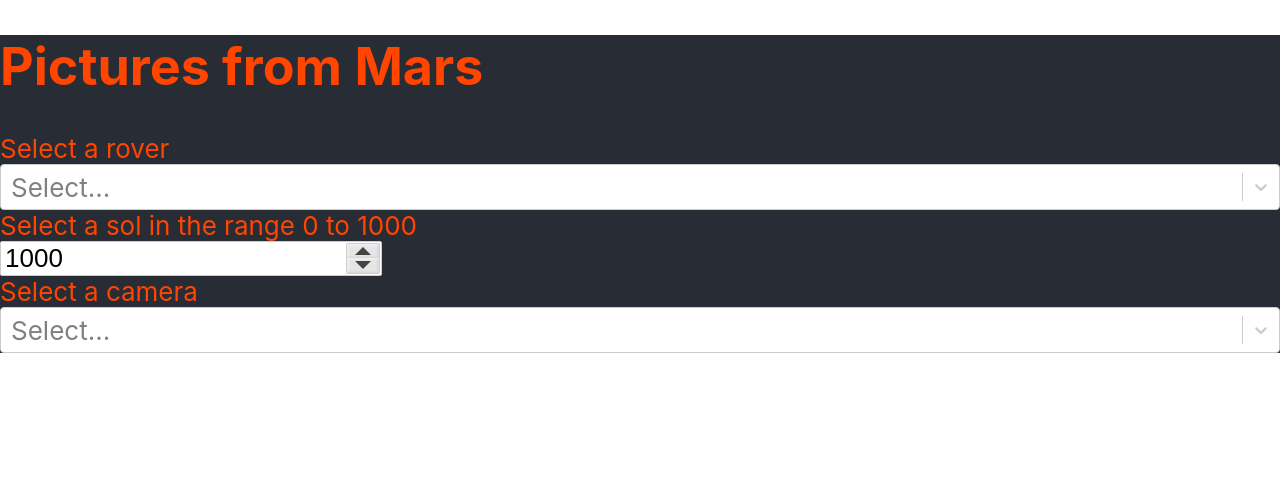
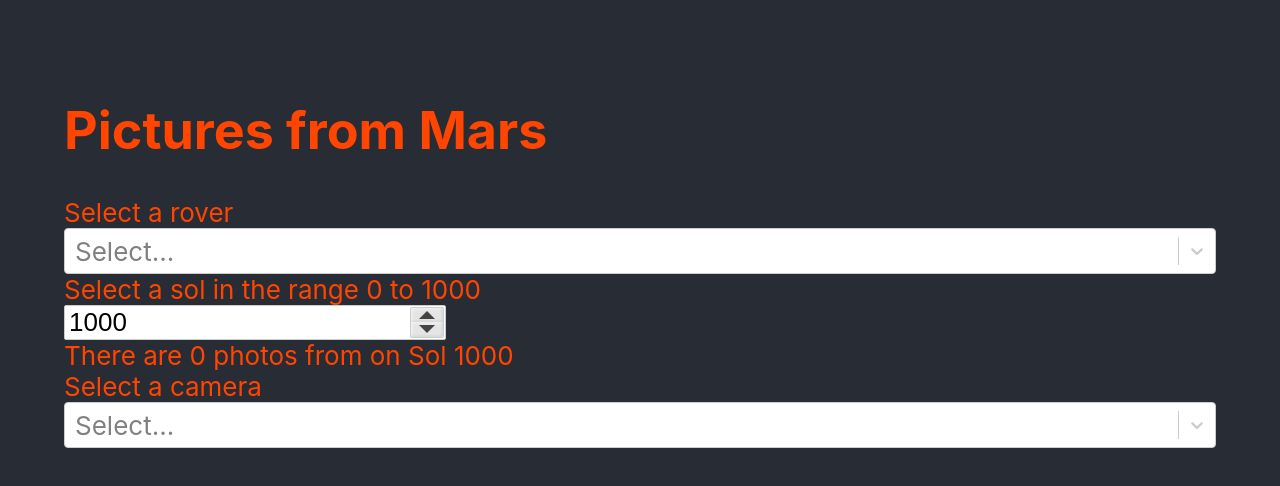
Before and after one commit to rnartallo/MarsAppSPA, a React (Create React App) app in the folder mars-app-spa/: page / in a window 1280 px wide. Shown: the top 486 px of the page. Built offline with nearby package versions, Linux system fonts and the light colour scheme.

Commit message:
Photos per sol and Christoph added padding

```diff
--- a/mars-app-spa/src/App.css
+++ b/mars-app-spa/src/App.css
@@ -1,5 +1,10 @@
 .App {
   text-align: center;
+}
+
+body {
+  background-color: #282c34;
+  padding: 5%
 }
 
 .App-logo {
--- a/mars-app-spa/src/DropDownComponents.tsx
+++ b/mars-app-spa/src/DropDownComponents.tsx
@@ -95,10 +95,11 @@ const SecondChoice: React.FC = ()=>{
       Select a sol in the range 0 to {max_sol}<div>
       <NumericInput min={0} max={max_sol} value={sol} placeholder = {"Select sol in range"}onChange={async  (response)=>{
       const solval = response??100;
-      setsol(solval);}}
-      // let sollog: Sollog = await getTotalPhotos(rovername,sol)
-      // settotalphotos(sollog.total_photos)}}
-    /></div></div>
+      setsol(solval);
+      let sollog: Sollog = await getTotalPhotos(rovername,sol)
+      settotalphotos(sollog.total_photos)}}
+    /></div>
+    There are {total_photos} photos from {rovername} on Sol {sol}</div>
   )
 }
 
--- a/mars-app-spa/src/solhelper.tsx
+++ b/mars-app-spa/src/solhelper.tsx
@@ -17,7 +17,7 @@ export async function getMaxSol(rovername: any): Promise<Mission> {
   };
 
 export async function getTotalPhotos(rovername:string, sol:number){
-    const response = await axios.get<Sollog>(`http://localhost:7000/rovers/${rovername}/${sol}`);
+    const response = await axios.get<Sollog>(`http://localhost:7000/${rovername}/${String(sol)}`);
     console.log(response.data);
     return response.data;
 }
```
